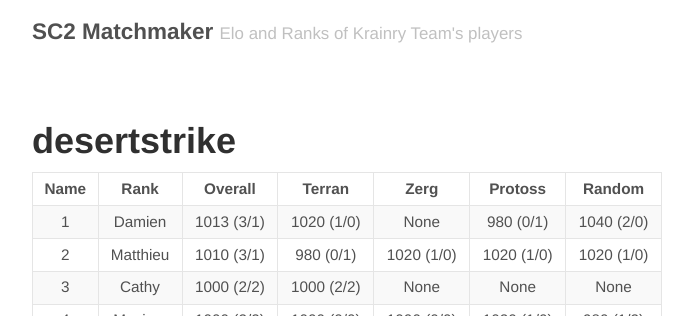
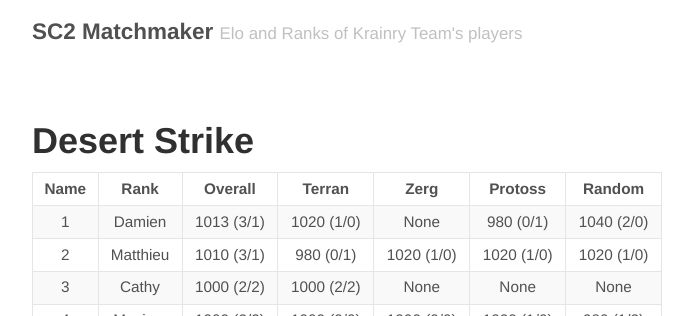
Before and after one commit to dosimont/sc2_matchmaker.site, a Jekyll site: the page built from Desert Strike.md, in a window 1280 px wide. Shown: the top 316 px of the page, without its empty margins (293-986 px from the left). Built offline with Jekyll 4.4.1, drawn with Linux system fonts in a browser that asks for light colours.

Commit message:
file names

```diff
--- a/desertstrike.md
+++ b/Desert Strike.md
@@ -1,6 +1,6 @@
 ---
 layout: sc2
-title: desertstrike
+title: Desert Strike
 ---
 | Name | Rank     | Overall    | Terran     | Zerg       | Protoss    | Random     |
 |:----:|:--------:|:----------:|:----------:|:----------:|:----------:|:----------:|
```
Also changed, not shown: classic.md (+1 -1 lines).
